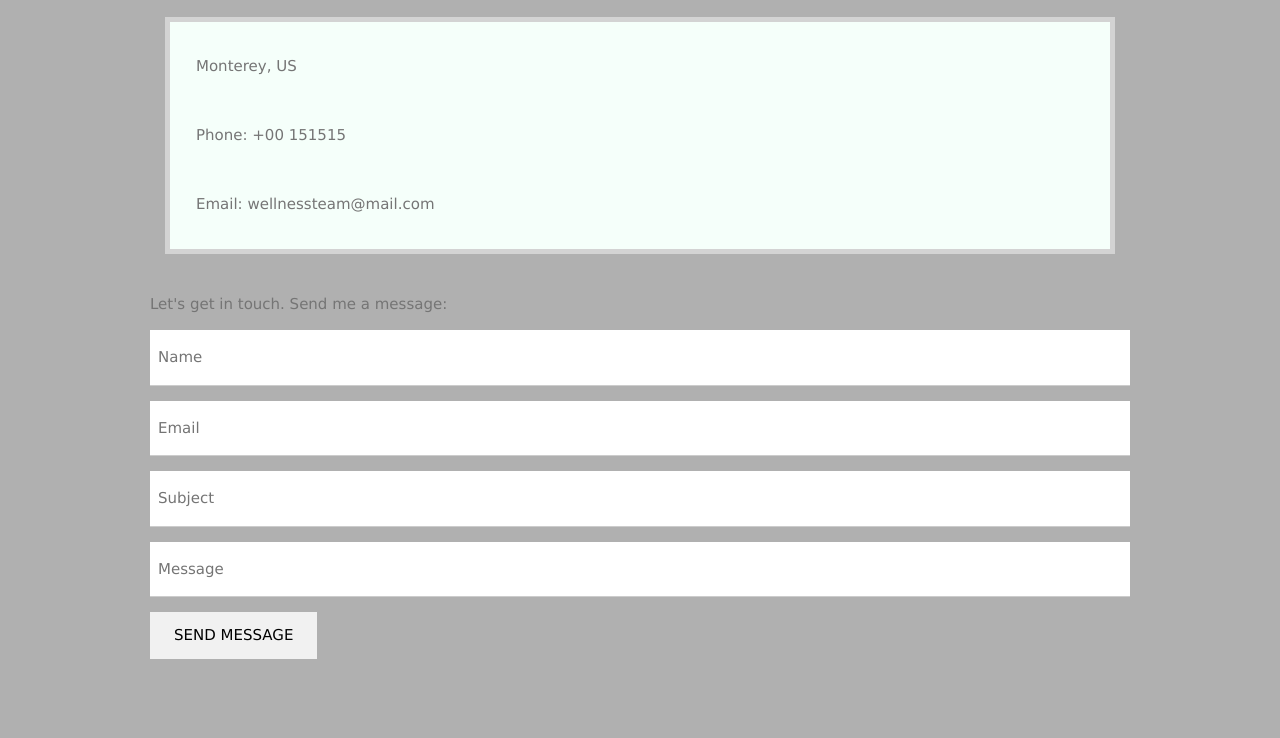
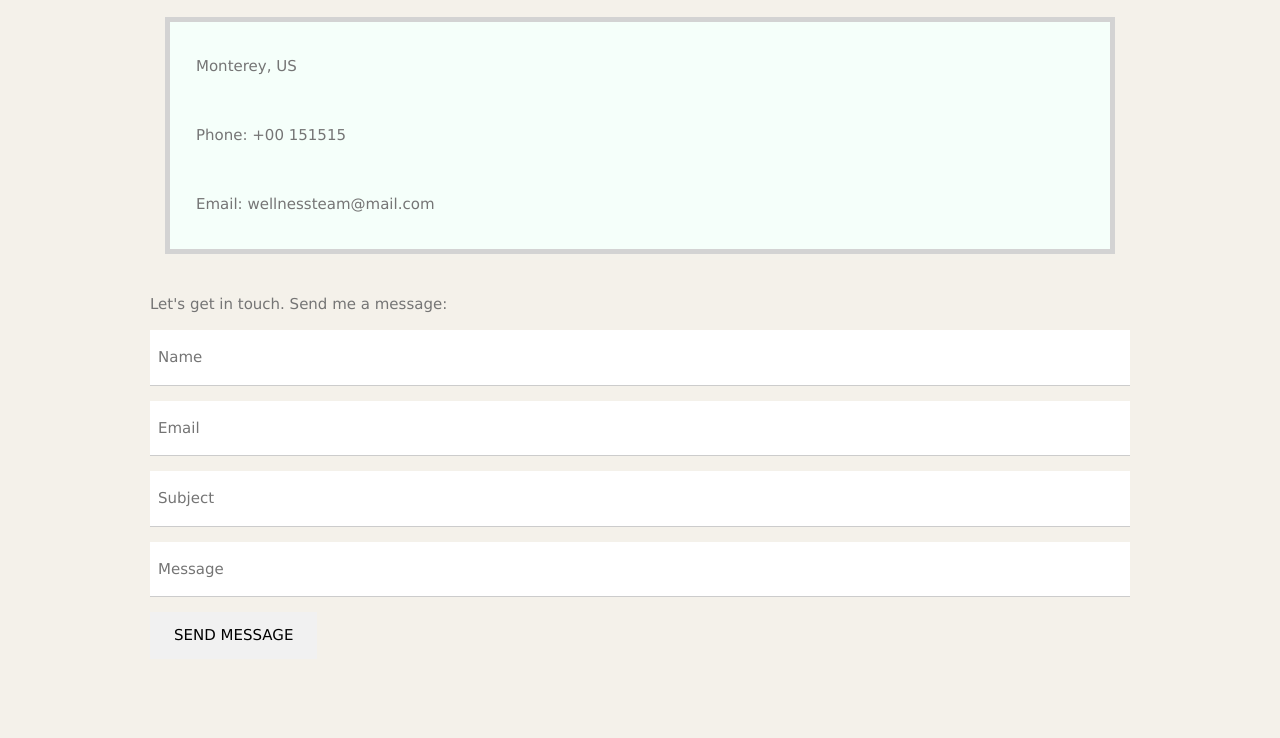
Before and after one commit to nely8998/cst252-01, a plain HTML site: page mentalhealth/contactus.html in a window 1280 px wide. Shown: the part 313-1051 px from the top of the page. Drawn offline with nearby package versions, Linux system fonts and the light colour scheme.

Commit message:
Update contactus.css

```diff
--- a/mentalhealth/css/contactus.css
+++ b/mentalhealth/css/contactus.css
@@ -11,7 +11,7 @@ h1{
 }
 
 body {
-  background-color: #b0b0b0;
+  background-color: #F4F1EA;
 }
 
 div.w3-section {
```
